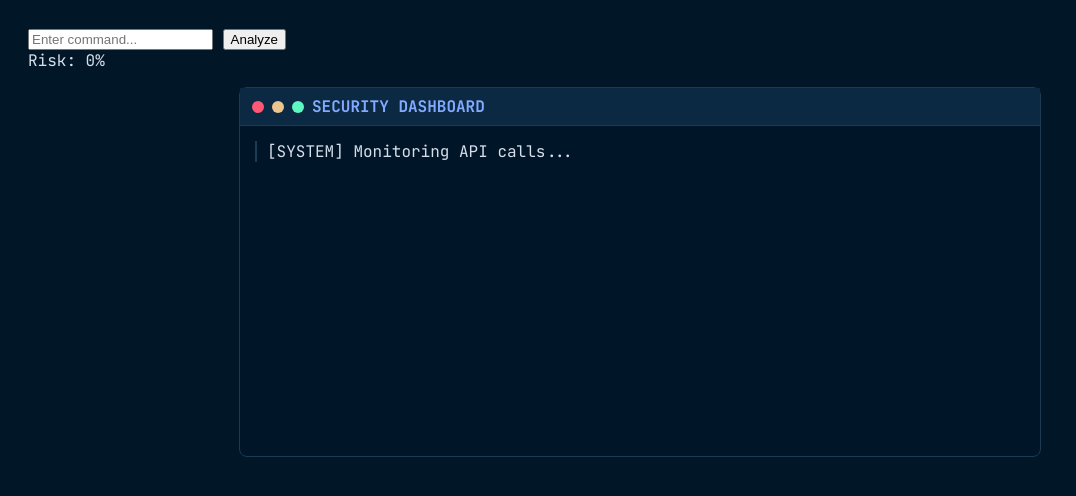
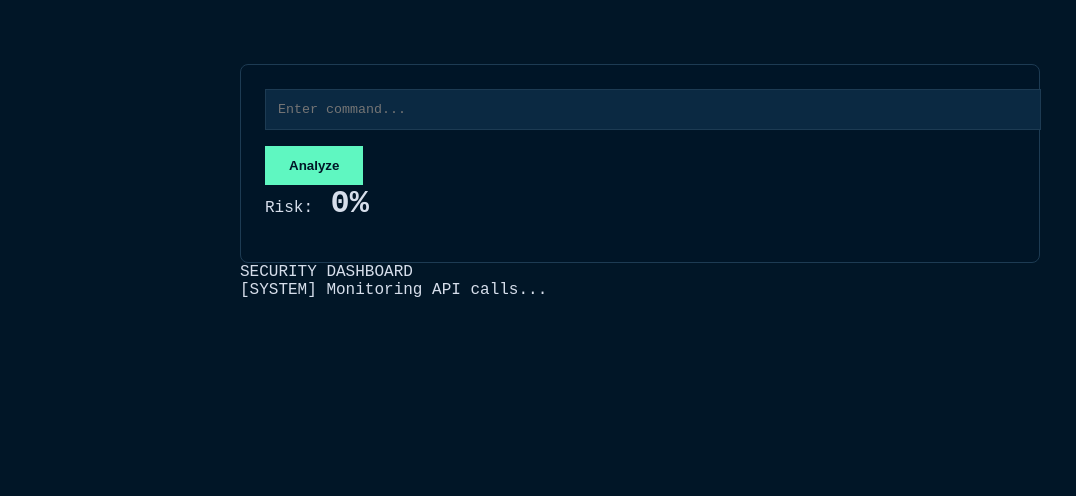
Before and after one commit to Yemofio/shadow, a plain HTML site: page docs/index.html in a window 1280 px wide. Shown: the whole page, without its empty margins (0-1076 px from the left). Drawn offline with Linux system fonts and the light colour scheme; no server answers.

Commit message:
UI Edits

```diff
--- a/docs/index.html
+++ b/docs/index.html
@@ -28,6 +28,6 @@
       <div class="log-entry">[SYSTEM] Monitoring API calls...</div>
     </div>
   </div>
-  <script src="script.js"></script>
+  <script src="js/dashboard.js"></script>
 </body>
 </html>
--- a/docs/styles.css
+++ b/docs/styles.css
@@ -1,63 +1,73 @@
-:root {
-  --bg: #011627;
-  --text: #d6deeb;
-  --red: #ff5874;
-  --green: #5ff7c1;
-  --yellow: #ecc48d;
-  --blue: #82aaff;
+/* Base Styles */
+body {
+  font-family: 'Fira Code', monospace;
+  background: #011627;
+  color: #d6deeb;
+  max-width: 800px;
+  margin: 0 auto;
+  padding: 2rem;
 }
 
-body {
-  background: var(--bg);
-  color: var(--text);
-  font-family: 'JetBrains Mono', monospace;
-  padding: 20px;
-}
-
-.terminal {
+/* Terminal-like Container */
+.ai-container {
   background: rgba(1, 22, 39, 0.8);
   border: 1px solid #1d3b53;
   border-radius: 8px;
-  max-width: 800px;
-  margin: 0 auto;
+  padding: 1.5rem;
+  margin-top: 2rem;
 }
 
-.header {
+/* Input Field */
+#command-input {
+  width: 100%;
   background: #0b2942;
-  padding: 8px 12px;
-  display: flex;
-  align-items: center;
-  border-bottom: 1px solid #1d3b53;
+  border: 1px solid #1d3b53;
+  color: #d6deeb;
+  padding: 0.75rem;
+  font-family: inherit;
+  margin-bottom: 1rem;
 }
 
-.red-dot, .yellow-dot, .green-dot {
-  width: 12px;
-  height: 12px;
-  border-radius: 50%;
-  margin-right: 8px;
+/* Analyze Button */
+#analyze-btn {
+  background: #5ff7c1;
+  color: #011627;
+  border: none;
+  padding: 0.75rem 1.5rem;
+  font-weight: bold;
+  cursor: pointer;
+  transition: all 0.2s;
+}
+#analyze-btn:hover {
+  background: #82aaff;
 }
 
-.red-dot { background: var(--red); }
-.yellow-dot { background: var(--yellow); }
-.green-dot { background: var(--green); }
+/* Risk Display */
+#risk-score {
+  font-size: 2rem;
+  font-weight: bold;
+  margin-left: 0.5rem;
+}
+.risk-low { color: #5ff7c1; }  /* 0-0.4 */
+.risk-medium { color: #ecc48d; } /* 0.4-0.7 */
+.risk-high { color: #ff5874; }  /* 0.7-1 */
 
-.title {
-  color: var(--blue);
-  font-weight: bold;
+/* Reasons List */
+#reasons {
+  list-style: none;
+  padding: 0;
+  margin-top: 1rem;
+}
+#reasons li {
+  padding: 0.5rem;
+  margin: 0.25rem 0;
+  background: rgba(255, 88, 116, 0.1);
+  border-left: 3px solid #ff5874;
 }
 
-.console {
-  padding: 15px;
-  height: 300px;
-  overflow-y: auto;
+/* Responsive Design */
+@media (max-width: 600px) {
+  body {
+    padding: 1rem;
+  }
 }
-
-.log-entry {
-  margin-bottom: 10px;
-  white-space: pre-wrap;
-  border-left: 2px solid #1d3b53;
-  padding-left: 10px;
-}
-
-.blocked { color: var(--red); }
-.allowed { color: var(--green); }
```
